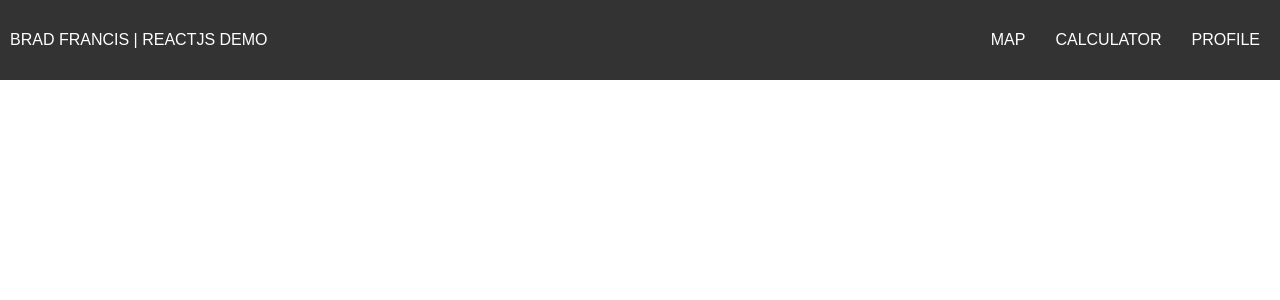
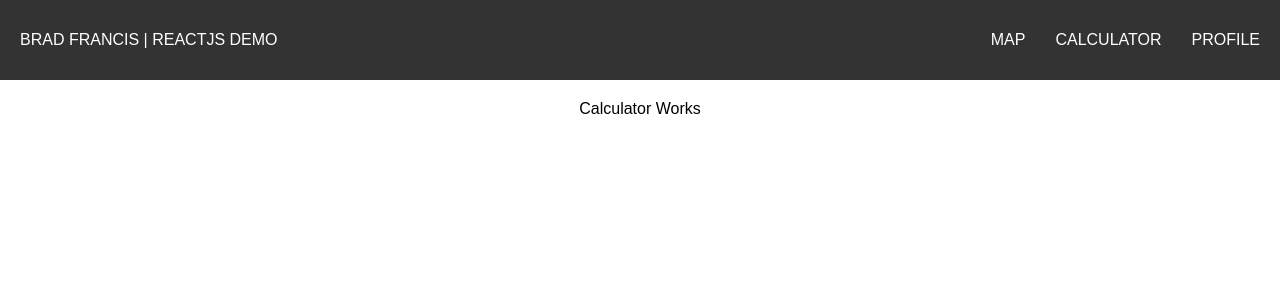
Before and after one commit to francisb1996/react-demo, a React (Create React App) app in the folder demo/: page /calculator in a window 1280 px wide. Shown: the top 300 px of the page. Built offline with nearby package versions, Linux system fonts and the light colour scheme.

Commit message:
spot css hover effects

```diff
--- /dev/null
+++ b/demo/src/calculator/Calculator.js
@@ -0,0 +1,9 @@
+import React, {Component} from 'react';
+
+export class Calculator extends Component {
+    render() {
+        return (
+            <div>Calculator Works</div>
+        )
+    }
+}
--- a/demo/src/map/Map.js
+++ b/demo/src/map/Map.js
@@ -2,6 +2,7 @@ import React, { Component } from 'react';
 import {Spot} from '../spot/Spot';
 import './Map.css';
 
+// TODO add small window when hovering over spot
 export class Map extends Component {
 
     constructor(props) {
--- a/demo/src/nav/Nav.css
+++ b/demo/src/nav/Nav.css
@@ -13,24 +13,20 @@
     justify-content: space-between
 }
 
-.title {
-    margin-left: 10px;
-    line-height: 80px;
-    white-space: nowrap;
-}
-
 .spacer {
     margin-left: auto;
 }
 
 .nav-btn {
+    border-radius: 5px;
+    outline: none;
     margin-right: 10px;
     margin-top: 15px;
     height: 50px;
     padding: 10px;
     background: #333;
     color: white;
-    transition: all 1s;
+    transition: all 0.2s;
     border: none;
     text-transform: uppercase;
     font-size: 12pt;
@@ -39,3 +35,12 @@
 .nav-btn:hover {
     background-color: #666
 }
+
+.nav-btn:active {
+    background-color: #999;
+}
+
+#home-btn {
+    margin-left: 10px;
+    margin-right: 0px;
+}
--- a/demo/src/nav/Nav.js
+++ b/demo/src/nav/Nav.js
@@ -14,7 +14,7 @@ export class Nav extends Component {
     render() {
         return(
             <div className="nav">
-                <div className="title">BRAD FRANCIS | REACTJS DEMO</div>
+                <Link to="/"><button id="home-btn" className="nav-btn">BRAD FRANCIS | REACTJS DEMO</button></Link>
                 <div className="spacer" />
                 {this.state.pages.map(page => <Link to={"/" + page.toLowerCase()} style={{ textDecoration: 'none' }}><button key={page} className="nav-btn">{page}</button></Link>)}
             </div>
--- /dev/null
+++ b/demo/src/profile/Profile.js
@@ -0,0 +1,9 @@
+import React, {Component} from 'react';
+
+export class Profile extends Component {
+    render() {
+        return (
+            <div>Profile Works</div>
+        )
+    }
+}
--- a/demo/src/router/Router.js
+++ b/demo/src/router/Router.js
@@ -2,6 +2,9 @@ import React from 'react';
 import { Switch, Route } from 'react-router-dom';
 import {Home} from '../home/Home';
 import {Map} from '../map/Map';
+import {Profile} from '../profile/Profile';
+import { Calculator } from '../calculator/Calculator';
+
 
 // The Main component renders one of the three provided
 // Routes (provided that one matches). Both the /roster
@@ -13,6 +16,8 @@ export const Router = () => (
         <Switch>
             <Route exact path='/' component={Home}/>
             <Route path='/map' component={Map}/>
+            <Route path='/calculator' component={Calculator}/>
+            <Route path='/profile' component={Profile}/>
         </Switch>
     </main>
 );
--- a/demo/src/spot/Spot.css
+++ b/demo/src/spot/Spot.css
@@ -9,9 +9,13 @@
     color: white;
     line-height: 30px;
     white-space: nowrap;
-    box-shadow: 2px 2px 2px #333
+    box-shadow: 2px 2px 2px #333;
+    transition: all 0.5s;
 }
 
 .spot:hover {
+    z-index: 9;
     cursor: pointer;
+    transform: scale(1.3);
+    box-shadow: 5px 5px 10px #333;
 }
```
